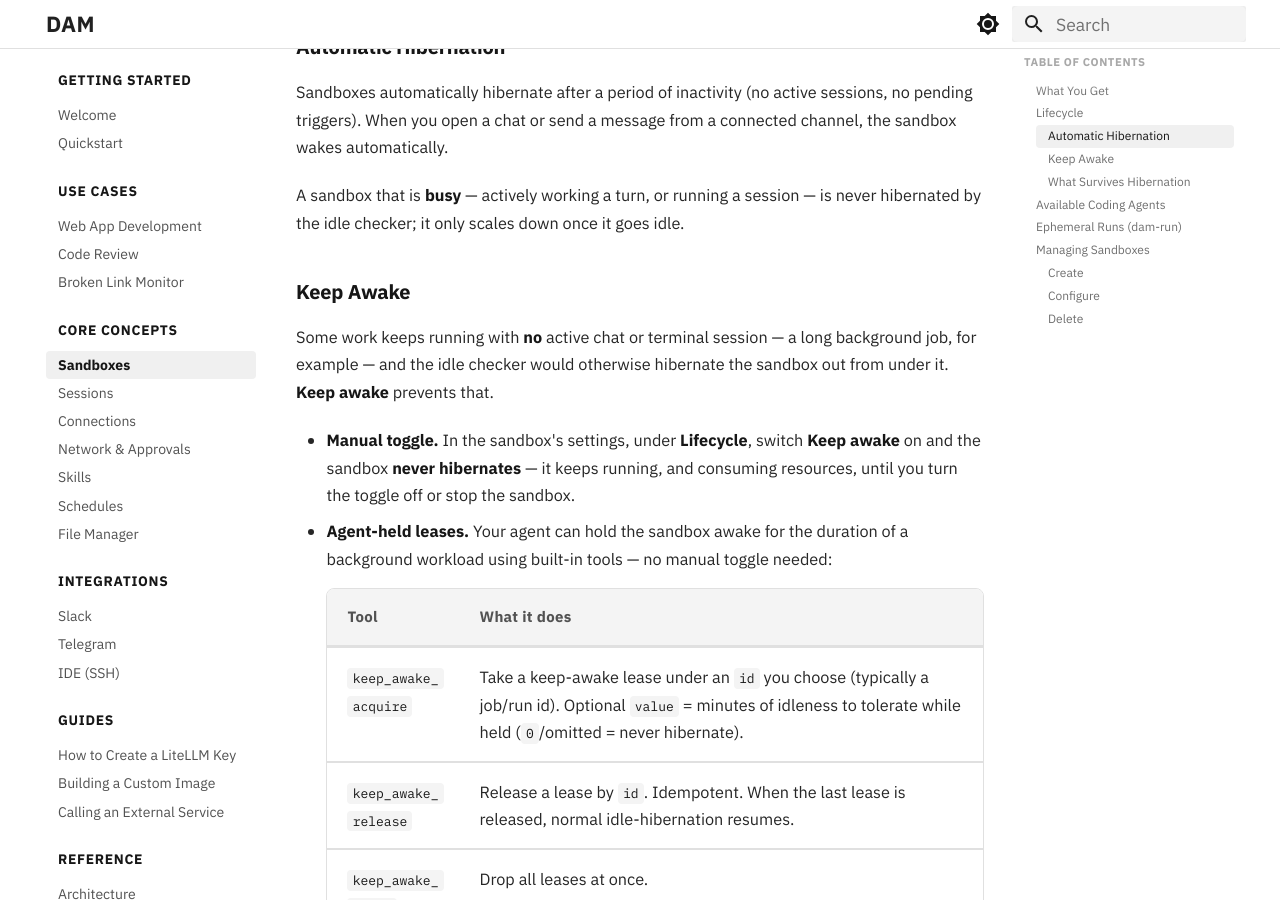
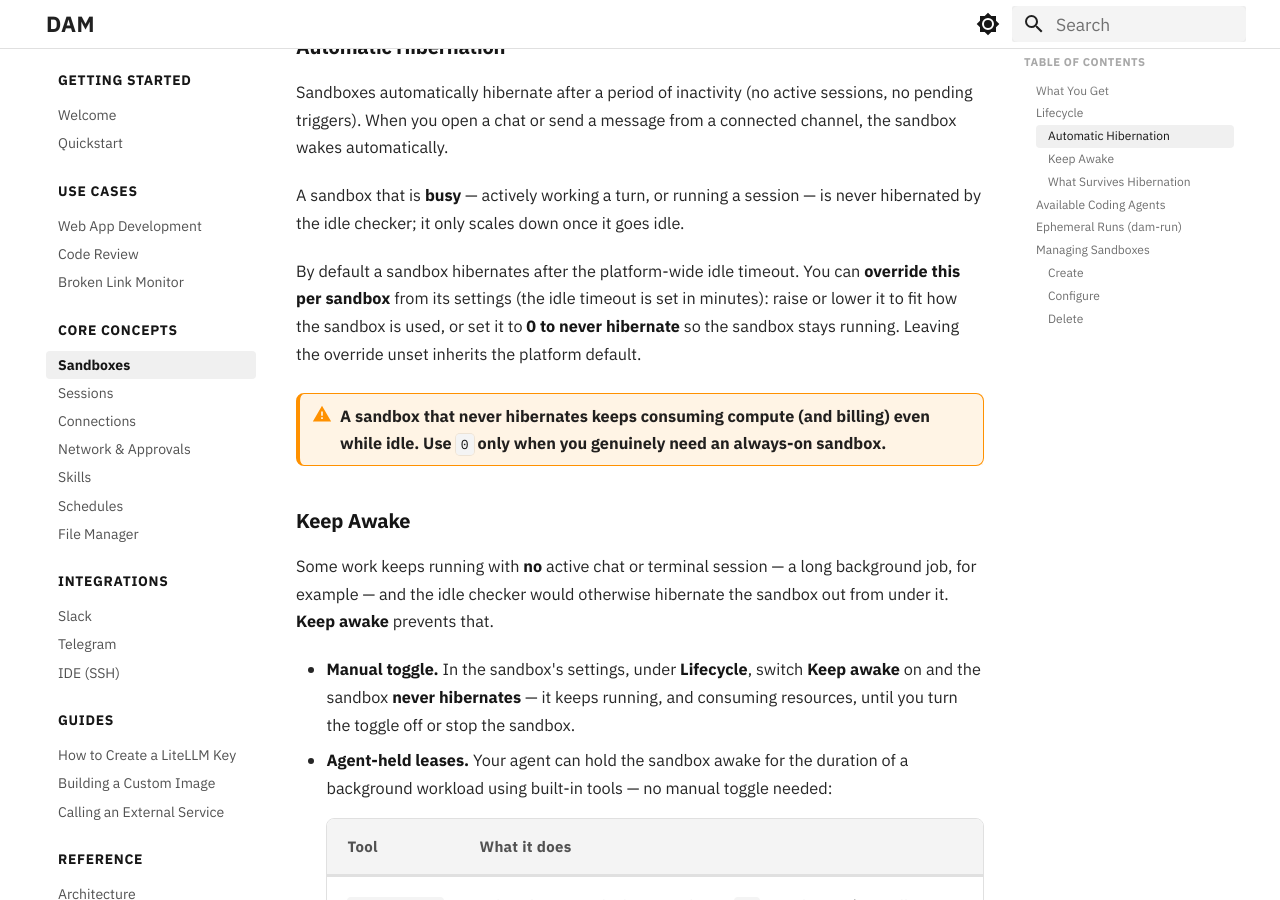
Before and after one commit to dam-agents/docs, an MkDocs documentation site: the page built from docs/core-concepts/sandboxes.md, in a window 1280 px wide and 900 px high, scrolled down 1451 px. Built offline with MkDocs 1.6.1 and Material for MkDocs 9.7.7, drawn with Linux system fonts in a browser that asks for light colours; some of the changed text lies outside the part shown.

Commit message:
docs: sync for dam-agents/dam#2118 — per-agent hibernation timeout override (#35)
Co-authored-by: doc-sync <doc-sync@users.noreply.github.ibm.com>
Co-authored-by: Jenna Winkler <Jenna.Winkler@ibm.com>

```diff
--- a/docs/core-concepts/sandboxes.md
+++ b/docs/core-concepts/sandboxes.md
@@ -38,6 +38,10 @@ Starting → Preparing workspace → Running → Hibernating → Hibernated →
 Sandboxes automatically hibernate after a period of inactivity (no active sessions, no pending triggers). When you open a chat or send a message from a connected channel, the sandbox wakes automatically.
 
 A sandbox that is **busy** — actively working a turn, or running a session — is never hibernated by the idle checker; it only scales down once it goes idle.
+
+By default a sandbox hibernates after the platform-wide idle timeout. You can **override this per sandbox** from its settings (the idle timeout is set in minutes): raise or lower it to fit how the sandbox is used, or set it to **0 to never hibernate** so the sandbox stays running. Leaving the override unset inherits the platform default.
+
+!!! warning "A sandbox that never hibernates keeps consuming compute (and billing) even while idle. Use `0` only when you genuinely need an always-on sandbox."
 
 ### Keep Awake
 
@@ -119,6 +123,7 @@ From the sandbox's settings panel:
 - **Egress rules** — control which external services the sandbox can reach
 - **Skills** — install or remove capabilities
 - **Channels** — connect Slack or Telegram, and control who's allowed to interact
+- **Hibernation timeout** — override how long this sandbox stays idle before hibernating (in minutes; `0` = never), or inherit the platform default
 
 ### Delete
 
```
